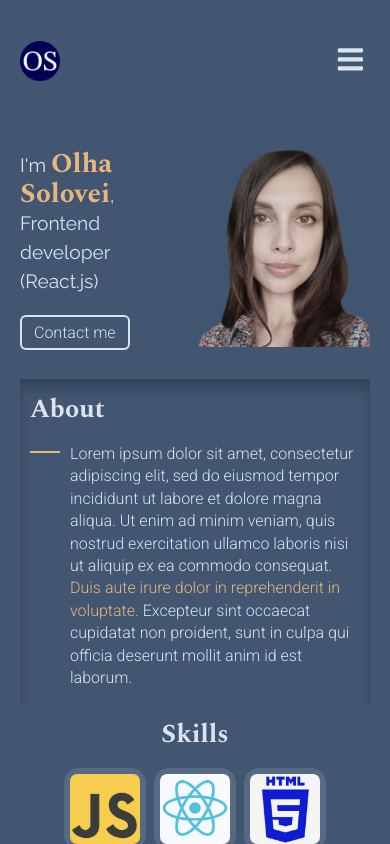
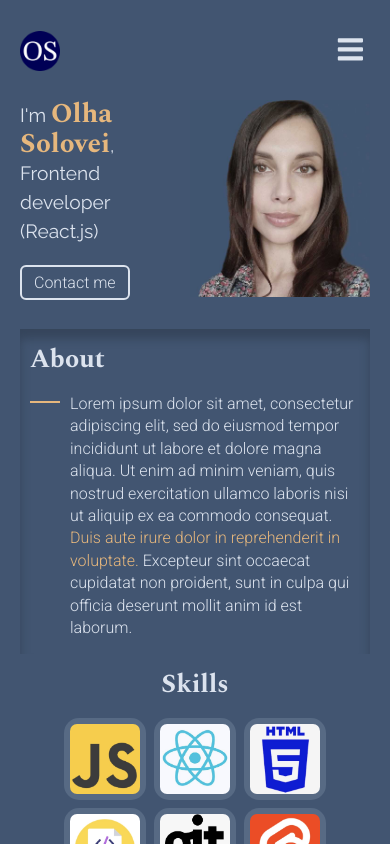
Before and after one commit to Olha-Solovei/portfolio, a React (Create React App) app: page / in a window 390 px wide. Shown: the top 844 px of the page. Built offline with nearby package versions, Linux system fonts and the light colour scheme.

Commit message:
changed paddings for responsive design

```diff
--- a/src/styles/Header.module.css
+++ b/src/styles/Header.module.css
@@ -2,9 +2,15 @@ header {
   display: flex;
   justify-content: space-between;
   align-items: center;
-  padding: 40px 0;
+  padding: 40px 0 0 0;
 }
 
 .logo {
   height: 40px;
 }
+
+@media (max-width: 768px) {
+  header{
+    padding: 30px 0 0 0;
+  }
+}
--- a/src/styles/intro.css
+++ b/src/styles/intro.css
@@ -69,6 +69,9 @@
   }
 
   @media (max-width: 768px) {
+    #intro {
+      padding: 3rem 0;
+    }
     #intro img {
       max-width: 250px;
     }
```
